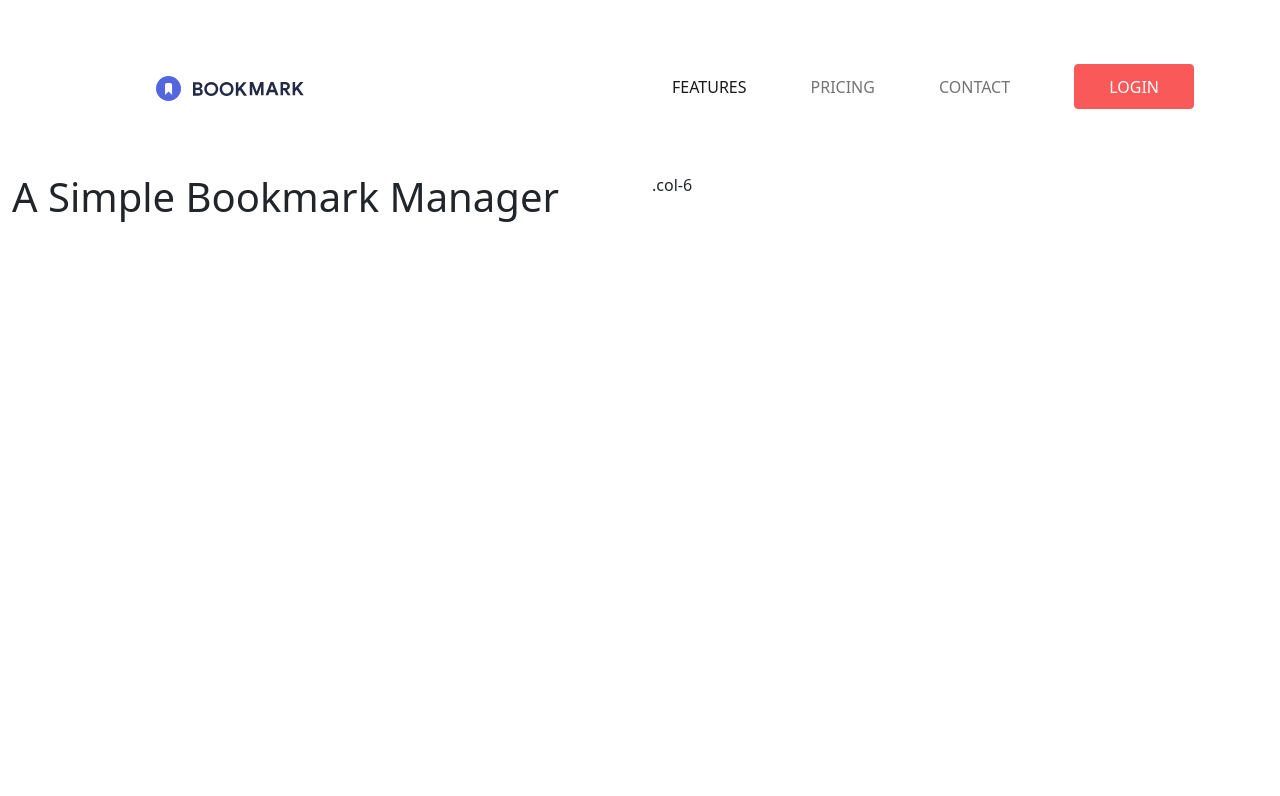
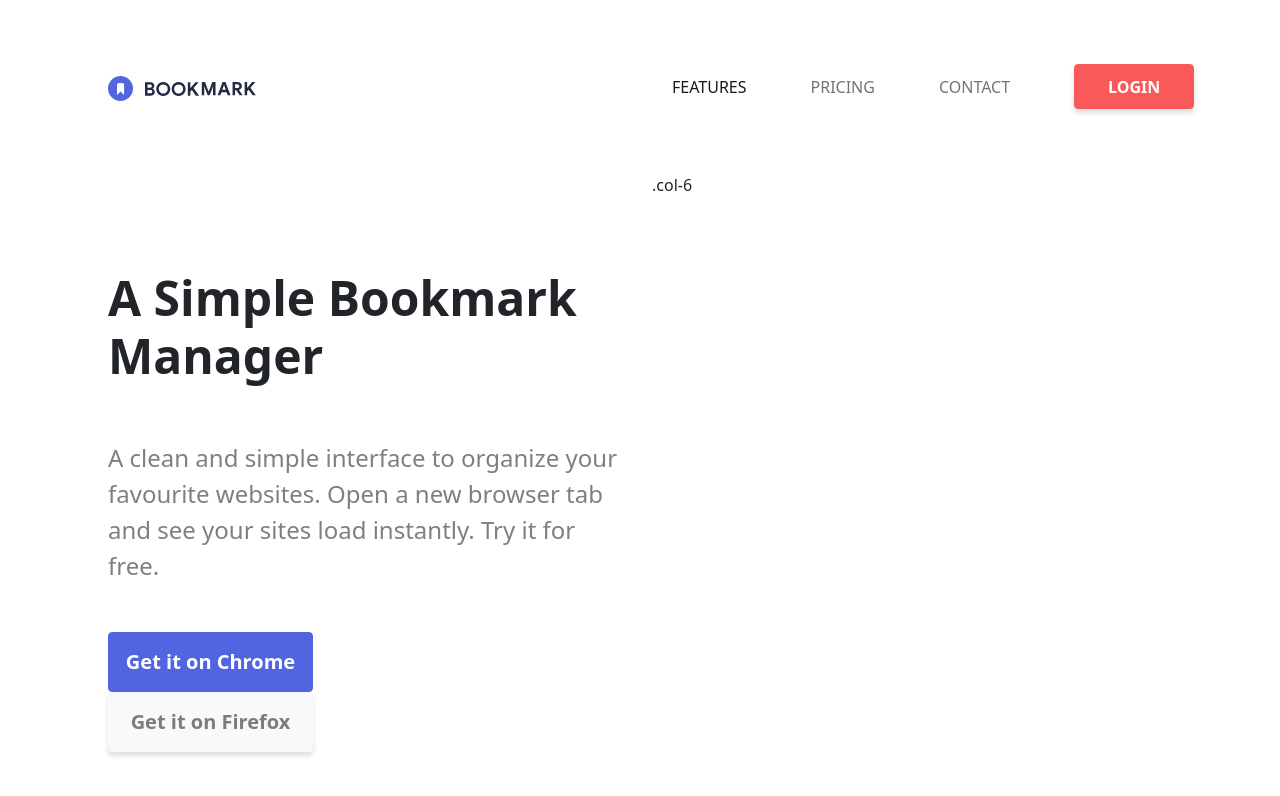
Before and after one commit to MAlexGG/ITAcademy-Angular-Mockup2, a website: page index.html in a window 1280 px wide. Drawn offline with Linux system fonts and the light colour scheme.

Commit message:
article in main developed

```diff
--- a/index.html
+++ b/index.html
@@ -12,7 +12,7 @@
 <body>
     <header class="container-fluid">
         <nav class="navbar navbar-light m-5">
-            <div class="col-5 ps-5 ms-5">
+            <div class="col-5 ms-5">
                 <a class="navbar-brand" href="#">
                     <img src="./assets/img/logo-bookmark.svg" alt="logo bookmark">
                 </a>
@@ -30,7 +30,7 @@
                     </li>
                     <li class="nav-item px-4">
                         <a class="nav-link" href="#">
-                            <button type="button" class="btn btn-secondary text-white bt-login">LOGIN</button>
+                            <button type="button" class="btn btn-secondary fw-bold text-white bt-login bt-shadow">LOGIN</button>
                         </a>
                     </li>
                 </ul>
@@ -40,9 +40,15 @@
 
     <main class="container-fluid">
         <div class="row">
-            <div class="col-6">
-                <h1>A Simple Bookmark Manager</h1>
-            </div>
+            <article class="col-6">
+                <h1 class="fw-bold mx-5 mt-5 py-5 ps-5">A Simple Bookmark Manager</h1>
+                <p class="fs-4 mb-5 ms-5 ps-5 text-black-50">A clean and simple interface to organize your favourite websites. Open a new browser tab and see your sites load instantly. Try it for free.</p>
+                <div class="mx-5 px-5">
+                    <button type="button" class="btn btn-primary fs-5 fw-bold text-white me-3 bt-get">Get it on Chrome</button>
+                    <button type="button" class="btn btn-light fs-5 fw-bold text-black-50 bt-shadow bt-get">Get it on Firefox</button>
+                </div>
+            </article>
+
             <div class="col-6">.col-6</div>
         </div>
     </main>
--- a/sass/_header.scss
+++ b/sass/_header.scss
@@ -2,3 +2,16 @@
     width: 120px;
     height: 45px;
 }
+
+h1 {
+    font-size: 3rem !important;
+}
+
+.bt-shadow {
+    box-shadow: 0px 4px 5px rgba(0, 0, 0, 0.13);
+}
+
+.bt-get {
+    height: 60px;
+    width: 205px;
+}
```
Also changed, not shown: css/main.css, 1 other file.
